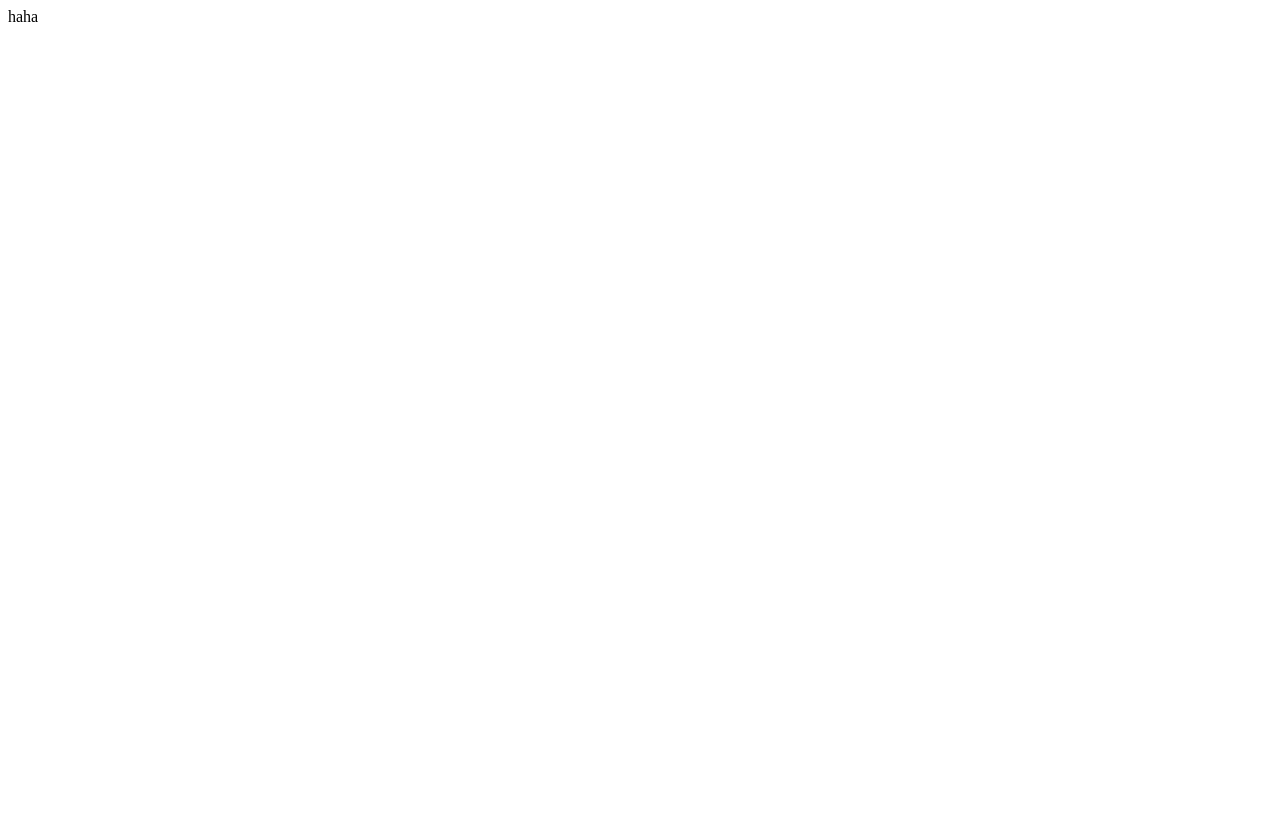
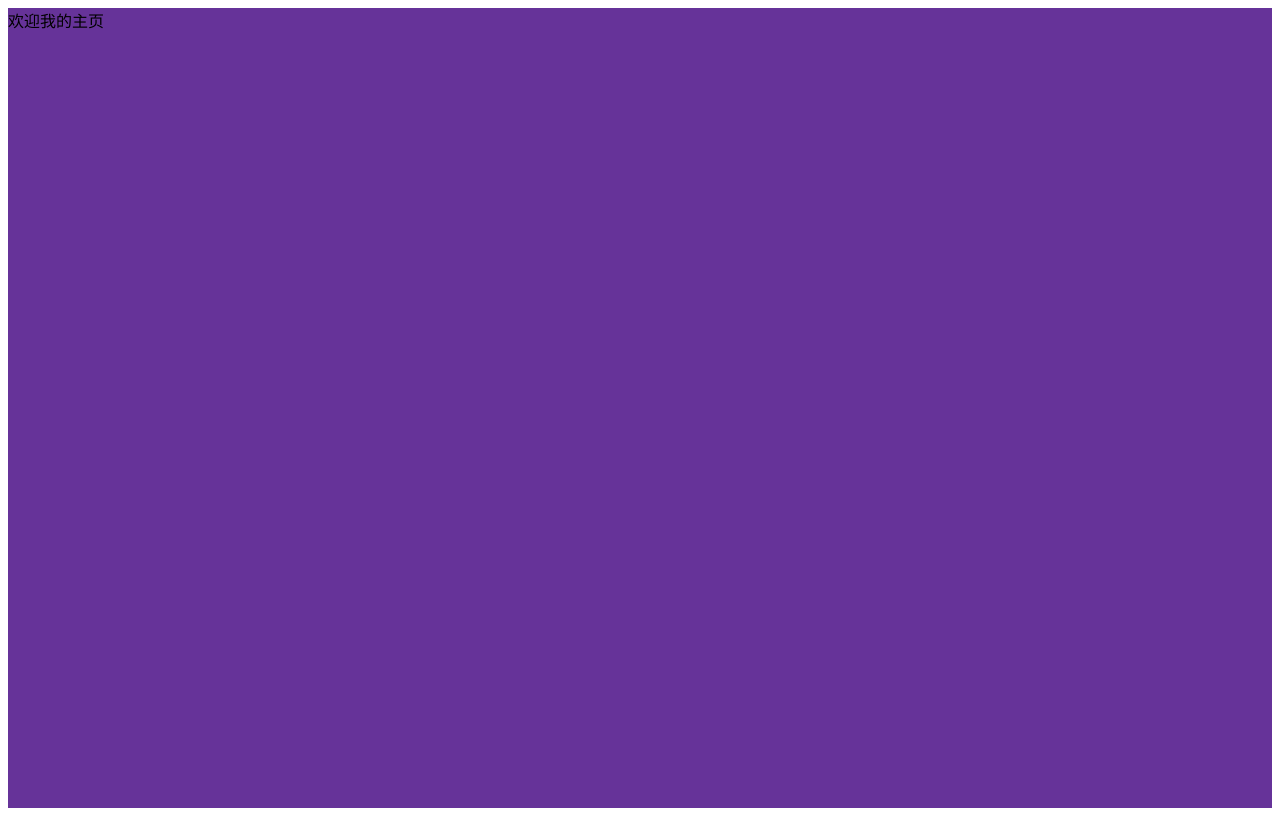
Before and after one commit to wangaibin/Lckhtml, a plain HTML site: page LCK12.html in a window 1280 px wide. Drawn offline with Linux system fonts and the light colour scheme.

Commit message:
lck
修改主页信息

```diff
--- a/LCK12.html
+++ b/LCK12.html
@@ -3,10 +3,16 @@
 <head>
     <meta charset="UTF-8">
     <title>Title</title>
+    <style>
+        .outer{
+            height: 800px;
+            background: rebeccapurple;
+        }
+    </style>
 </head>
 <body>
-    <div>
-        haha
+    <div class="outer">
+        欢迎我的主页
     </div>
 </body>
 </html>
```
